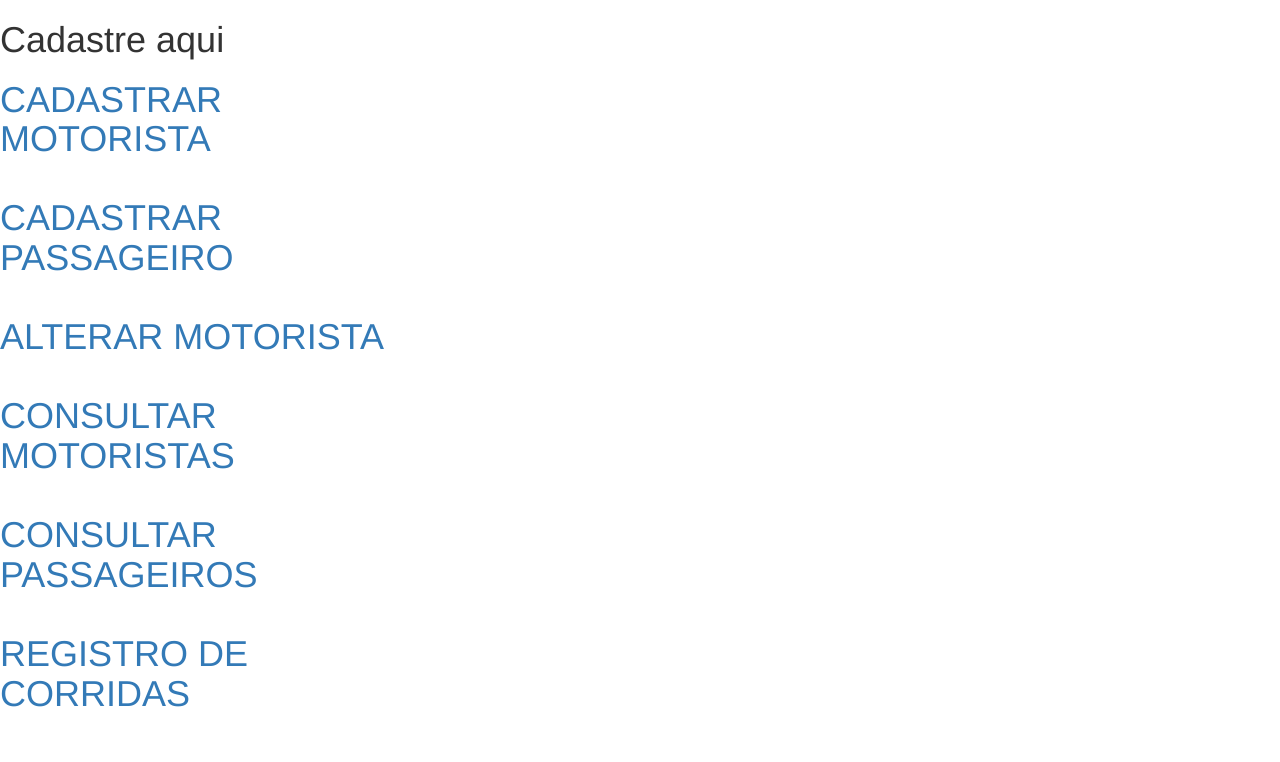
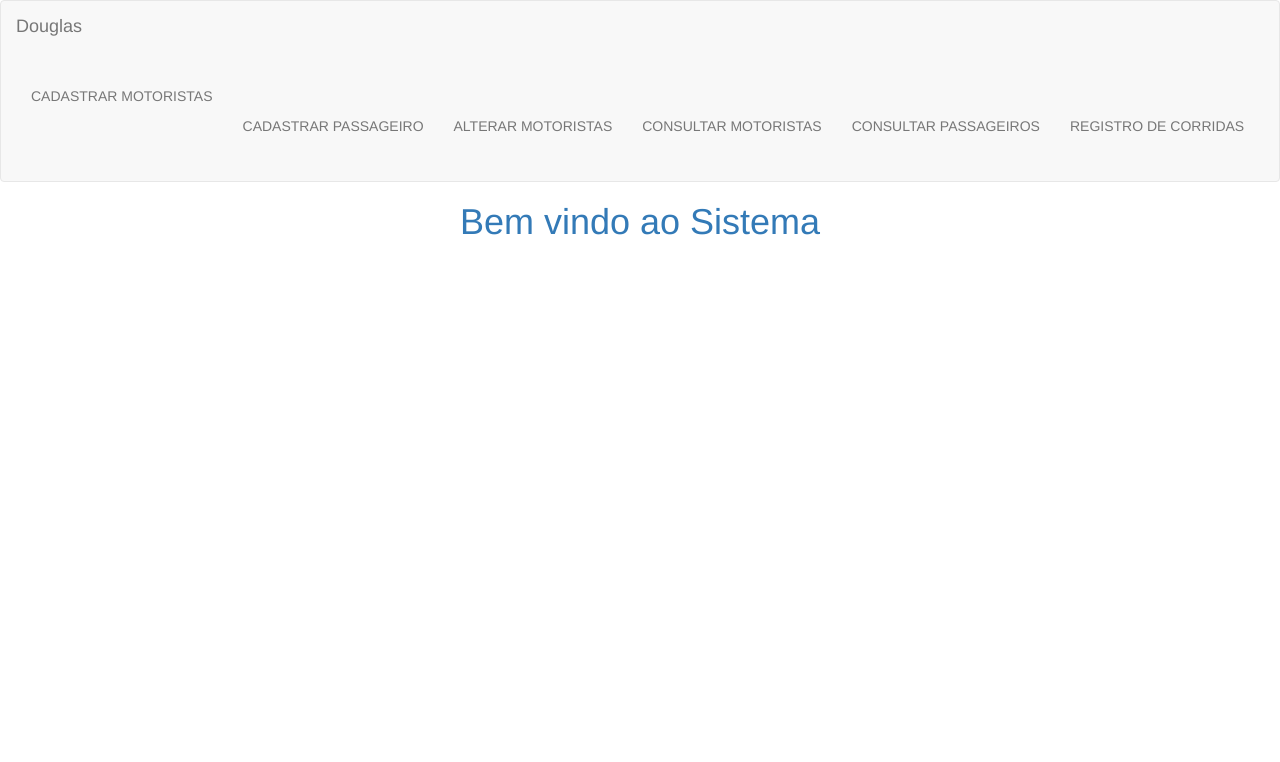
Before and after one commit to dsohenrique/douglas_teste_web, a PHP site: page / in a window 1280 px wide. Shown: the top 762 px of the page. Run offline with PHP 8.4, Linux system fonts and the light colour scheme.

Commit message:
insere corrida com validação de status do motorista e também insere menu de navegação

```diff
--- a/paginaCadastro/alteracao.php
+++ b/paginaCadastro/alteracao.php
@@ -1,4 +1,5 @@
 <?php
+	include 'menu.php';
 	if ($_POST)
 	{
 		$servidor = "localhost";
@@ -14,7 +15,7 @@
 
 		$result = "UPDATE tb_motorista SET st_motorista ='$statusMotorista' WHERE cpf_motorista ='$cpf' ";
 
-		if (mysql_num_rows($verifica) > 0) {
+		if (mysqli_num_rows($verifica) > 0) {
 		mysqli_query($conexao, $result);
 		echo "Status do motorista com cpf $cpf alterado com sucesso";
 		}
@@ -32,6 +33,7 @@
 
 	</head>
 	<body>
+		<h1 align="center">Alterar motorista</h1>
 		<form name="frmCadastro" action="alteracao.php" method="POST">
 			<div class="form-group">
 				Cpf *:
--- a/paginaCadastro/cadastroMotorista.php
+++ b/paginaCadastro/cadastroMotorista.php
@@ -1,4 +1,5 @@
 <?php
+include 'menu.php';
 if ($_POST)
 		{
 			$servidor = "localhost";
@@ -33,6 +34,7 @@ if ($_POST)
 
 	</head>
 	<body>
+		<h1 align="center">Cadastrar motorista</h1>
 		<form name="frmCadastro" action="cadastroMotorista.php" method="POST">
 			<div class="form-group">
 				Nome *:
--- a/paginaCadastro/cadastroPassageiro.php
+++ b/paginaCadastro/cadastroPassageiro.php
@@ -1,4 +1,5 @@
 <?php
+include 'menu.php';
 if ($_POST)
 		{
 			$servidor = "localhost";
@@ -31,6 +32,7 @@ if ($_POST)
 
 	</head>
 	<body>
+		<h1 align="center">Cadstrar passageiro</h1>
 		<form name="frmCadastro" action="cadastroPassageiro.php" method="POST">
 			<div class="form-group">
 				Nome *:
--- a/paginaCadastro/consultaMotorista.php
+++ b/paginaCadastro/consultaMotorista.php
@@ -1,4 +1,5 @@
 <?php
+include 'menu.php';
 
 		$servidor = "localhost";
 		$usuario = "root";
@@ -11,6 +12,7 @@
 
 	$consulta = mysqli_query($conexao, $dadosBanco);
 
+		echo '<h1 align="center">Consultar motorista</h1>';
 		echo '<table border = 1 >';
 
 		echo '<tr>';
--- a/paginaCadastro/consultaPassageiro.php
+++ b/paginaCadastro/consultaPassageiro.php
@@ -1,4 +1,6 @@
 <?php
+
+include 'menu.php';
 
 		$servidor = 	"localhost";
 		$usuario =		 "root";
@@ -10,7 +12,7 @@
 	$dadosBanco = 	( "SELECT * FROM tb_passageiro");
 
 	$consulta =		 mysqli_query($conexao, $dadosBanco);
-
+		echo '<h1 align="center">Consultar passageiro</h1>';
 		echo '<table border = 1 >';
 
 		echo '<tr>';
--- a/paginaCadastro/index.php
+++ b/paginaCadastro/index.php
@@ -1,3 +1,6 @@
+<?php
+include 'menu.php';
+?>
 <html lang="pt-br">
 	<head>
 	<meta charset="utf-8"/>
@@ -7,17 +10,6 @@
 
 	</head>
 	<body>
-		<div class="row">
-		<div class="col-sm-4">
-		<h1>Cadastre aqui<h1/>
-			<a href = "cadastroMotorista.php"> CADASTRAR MOTORISTA<a/><br/><br/>
-			<a href = "cadastroPassageiro.php"> CADASTRAR PASSAGEIRO<a/><br/><br/>
-			<a href = "alteracao.php"> ALTERAR MOTORISTA<a/><br/><br/>
-			<a href = "consultaMotorista.php"> CONSULTAR MOTORISTAS<a/><br/><br/>
-			<a href = "consultaPassageiro.php"> CONSULTAR PASSAGEIROS<a/><br/><br/>
-			<a href = "cadastroCorrida.php"> REGISTRO DE CORRIDAS<a/><br/><br/>
-		<div/>
-		<div/>
-
+		<h1 align="Center">Bem vindo ao Sistema	</h1>
 	</body>
 </html>
--- /dev/null
+++ b/paginaCadastro/menu.php
@@ -0,0 +1,29 @@
+<html lang="pt-br">
+	<head>
+	<meta charset="utf-8"/>
+	<meta content="width=device-width, initial-scale=1, maximum-scale=1" name="viewport">
+	<link rel="stylesheet" href="https://maxcdn.bootstrapcdn.com/bootstrap/3.3.7/css/bootstrap.min.css">
+		<title>Bem-Vindo</title>
+
+	</head>
+	<body>
+		<nav class="navbar navbar-default">
+		  <div class="container-fluid">
+		    <div class="navbar-header">
+		      <a class="navbar-brand" href="index.php">Douglas </a>
+		    </div>
+		    <ul class="nav navbar-nav"><br>
+
+		    <li><a href = "cadastroMotorista.php"> CADASTRAR MOTORISTAS		<a/></li>
+			<li><a href = "cadastroPassageiro.php"> CADASTRAR PASSAGEIRO 	<a/></li>
+			<li><a href = "alteracao.php"> ALTERAR MOTORISTAS 				<a/></li>
+			<li><a href = "consultaMotorista.php"> CONSULTAR MOTORISTAS 	<a/></li>
+			<li><a href = "consultaPassageiro.php"> CONSULTAR PASSAGEIROS 	<a/></li>
+			<li><a href = "cadastroCorrida.php"> REGISTRO DE CORRIDAS 		<a/></li>
+
+		    </ul>
+		  </div>
+		</nav>
+
+	</body>
+</html>
```
Also changed, not shown: paginaCadastro/cadastroCorrida.php (+20 -4 lines).
